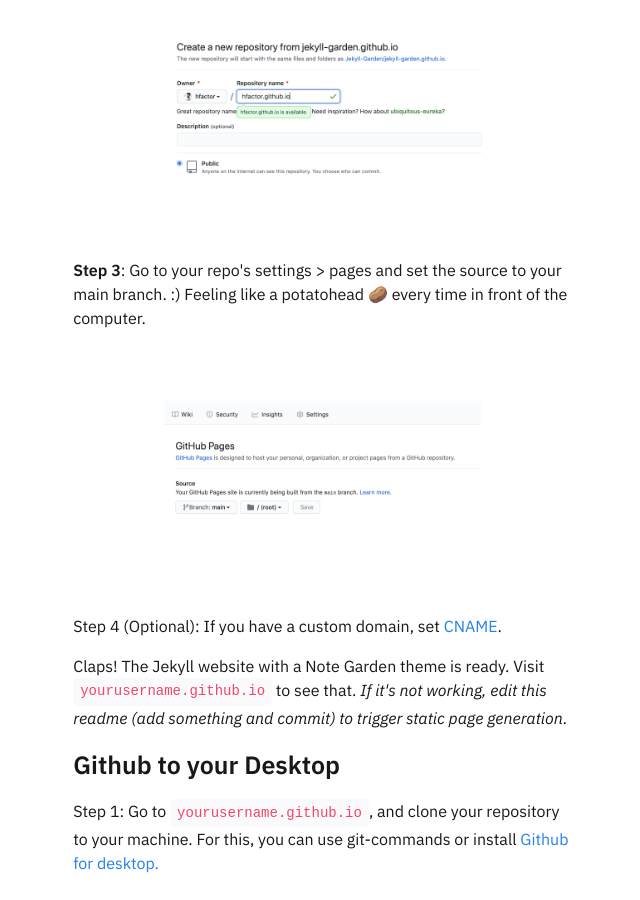
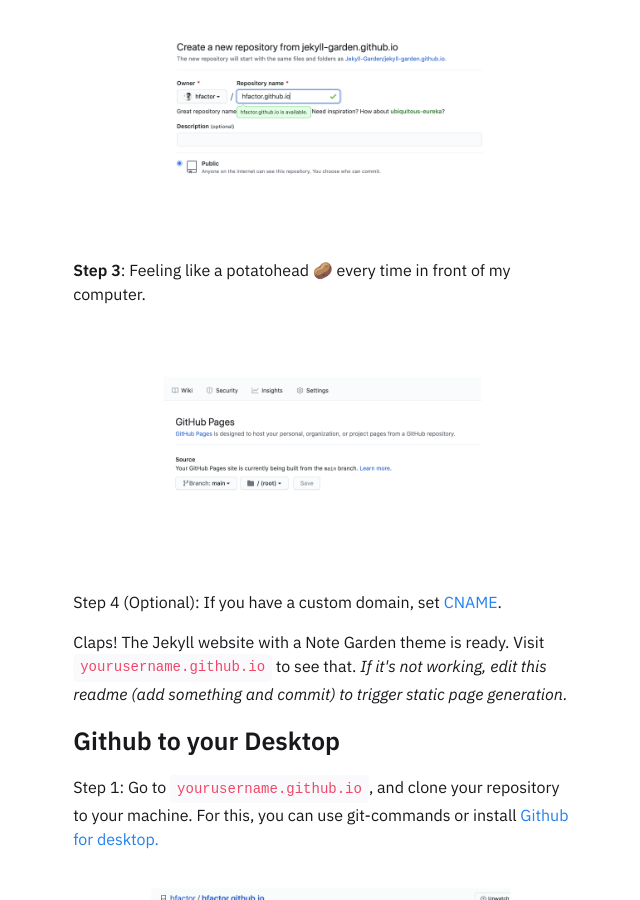
Before and after one commit to jenjenhub/blog, a Jekyll site: the page built from _posts/2020-03-01-how-to.md, in a window 1280 px wide and 900 px high, scrolled down 477 px. Shown: the whole window, without its empty margins (318-958 px from the left). Built offline with Jekyll 4.4.1, drawn with Linux system fonts in a browser that asks for light colours.

Commit message:
Update 2020-03-01-how-to.md

```diff
--- a/_posts/2020-03-01-how-to.md
+++ b/_posts/2020-03-01-how-to.md
@@ -18,8 +18,7 @@ Axios
 <img src="../assets/img/2-how-to.png" width="100%">
 
 
-**Step 3**: Go to your repo's settings > pages and set the source to your main branch. :)
-Feeling like a potatohead 🥔 every time in front of the computer.
+**Step 3**: Feeling like a potatohead 🥔 every time in front of my computer.
 <img src="../assets/img/3-how-to.png" width="100%">
 
 
```
